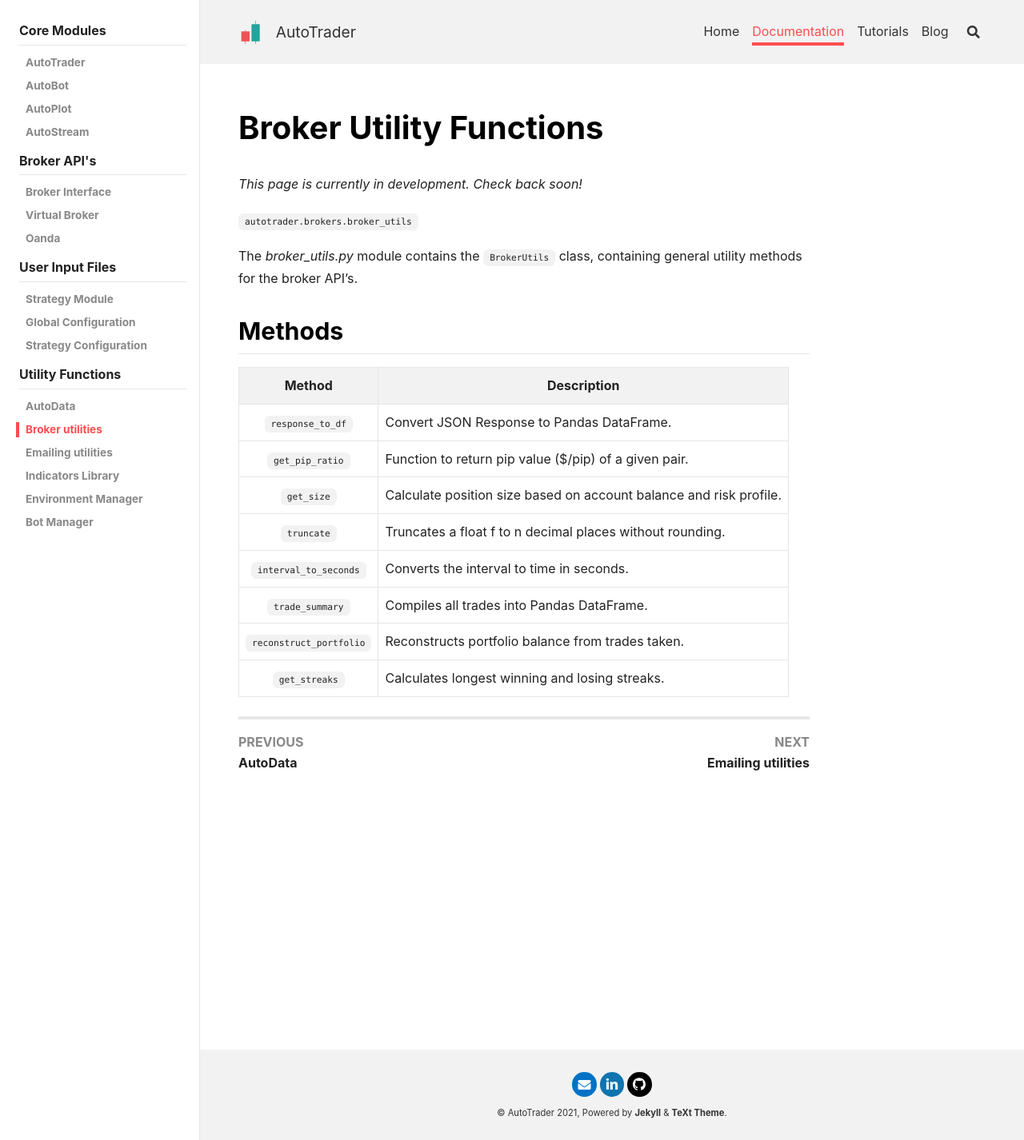
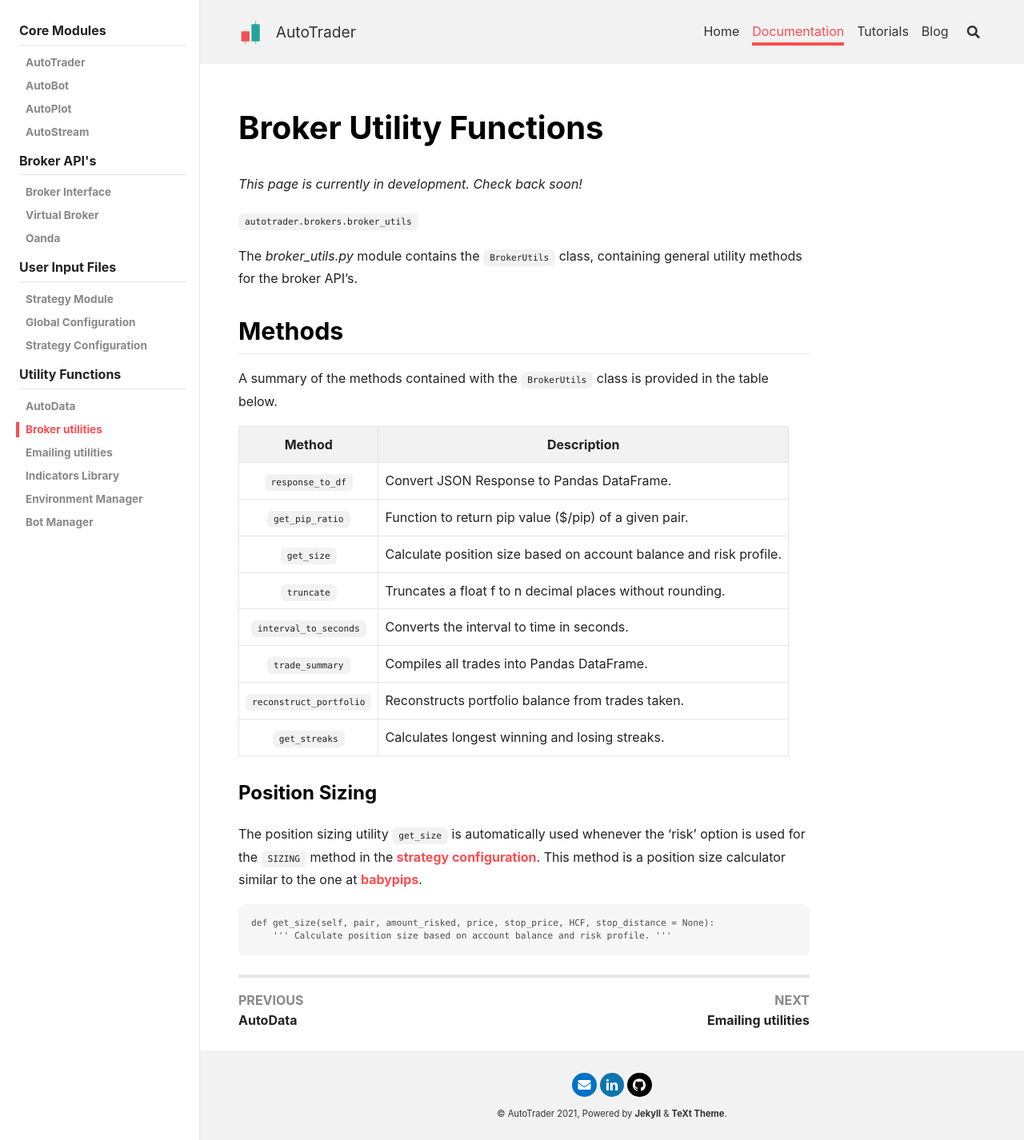
Before and after one commit to kieran-mackle/AutoTrader, a Jekyll site: the page built from content/_documentation/4.7-broker-utils.md, in a window 1280 px wide. Shown: the whole page at 80% size. Built offline with Jekyll 4.4.1, drawn with Linux system fonts in a browser that asks for light colours; nearby versions of some CDN libraries.

Commit message:
docs: added comments on get_size

````diff
--- a/content/_documentation/4.7-broker-utils.md
+++ b/content/_documentation/4.7-broker-utils.md
@@ -16,6 +16,8 @@
 
 ## Methods
 
+A summary of the methods contained with the `BrokerUtils` class is provided in the table below.
+
 | Method | Description |
 |:------:|-------------|
 |`response_to_df`|Convert JSON Response to Pandas DataFrame.|
@@ -26,3 +28,14 @@
 |`trade_summary`|Compiles all trades into Pandas DataFrame.|
 |`reconstruct_portfolio`|Reconstructs portfolio balance from trades taken.|
 |`get_streaks`|Calculates longest winning and losing streaks.|
+
+
+### Position Sizing
+The position sizing utility `get_size` is automatically used whenever the 'risk' option is used for the
+`SIZING` method in the [strategy configuration](configuration-strategy#overview-of-options). This method
+is a position size calculator similar to the one at [babypips](https://www.babypips.com/tools/position-size-calculator).
+
+```
+def get_size(self, pair, amount_risked, price, stop_price, HCF, stop_distance = None):
+    ''' Calculate position size based on account balance and risk profile. '''
+```
````
Also changed, not shown: content/_documentation/3.3-strategy-config.md (+2 -1 lines).
